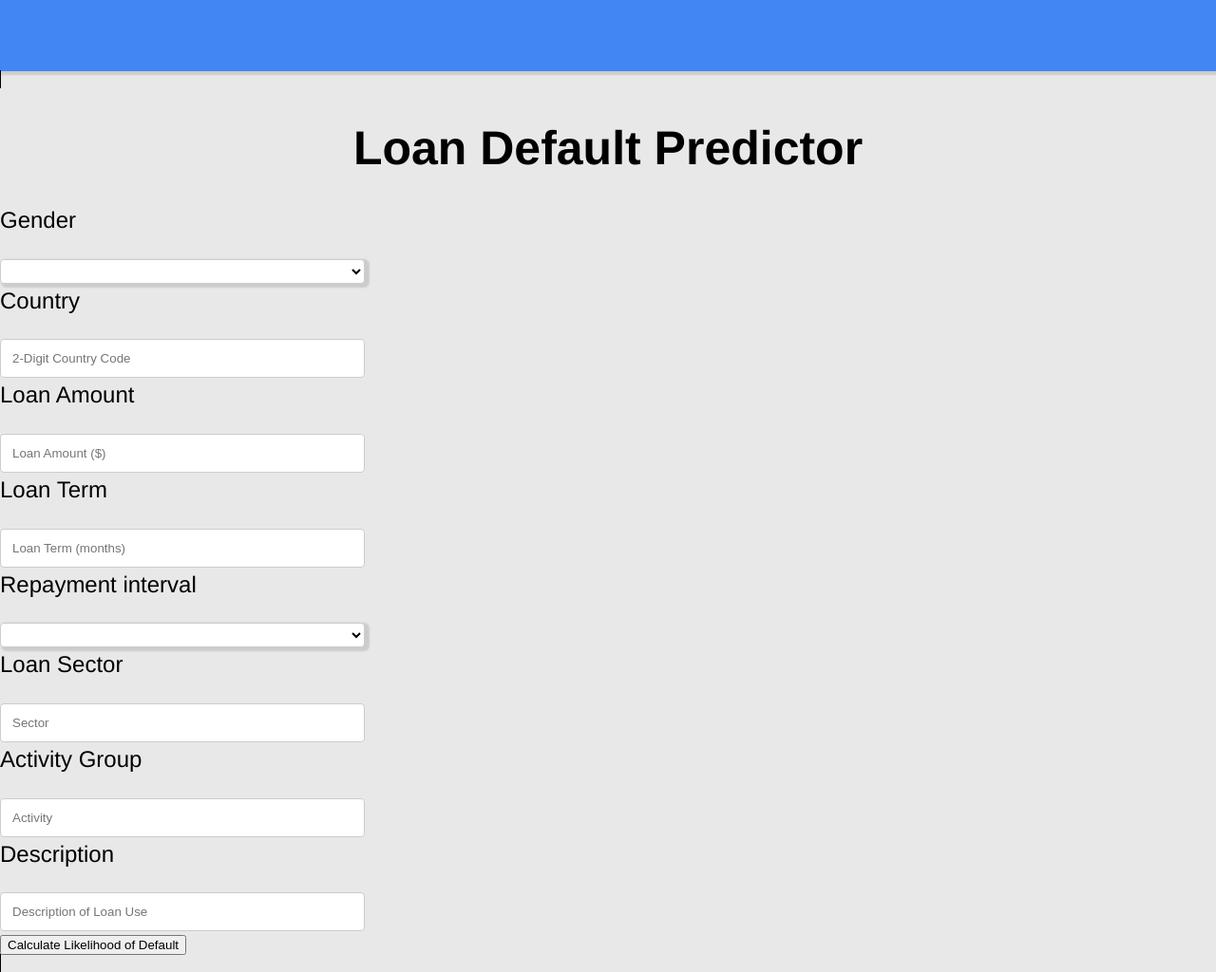
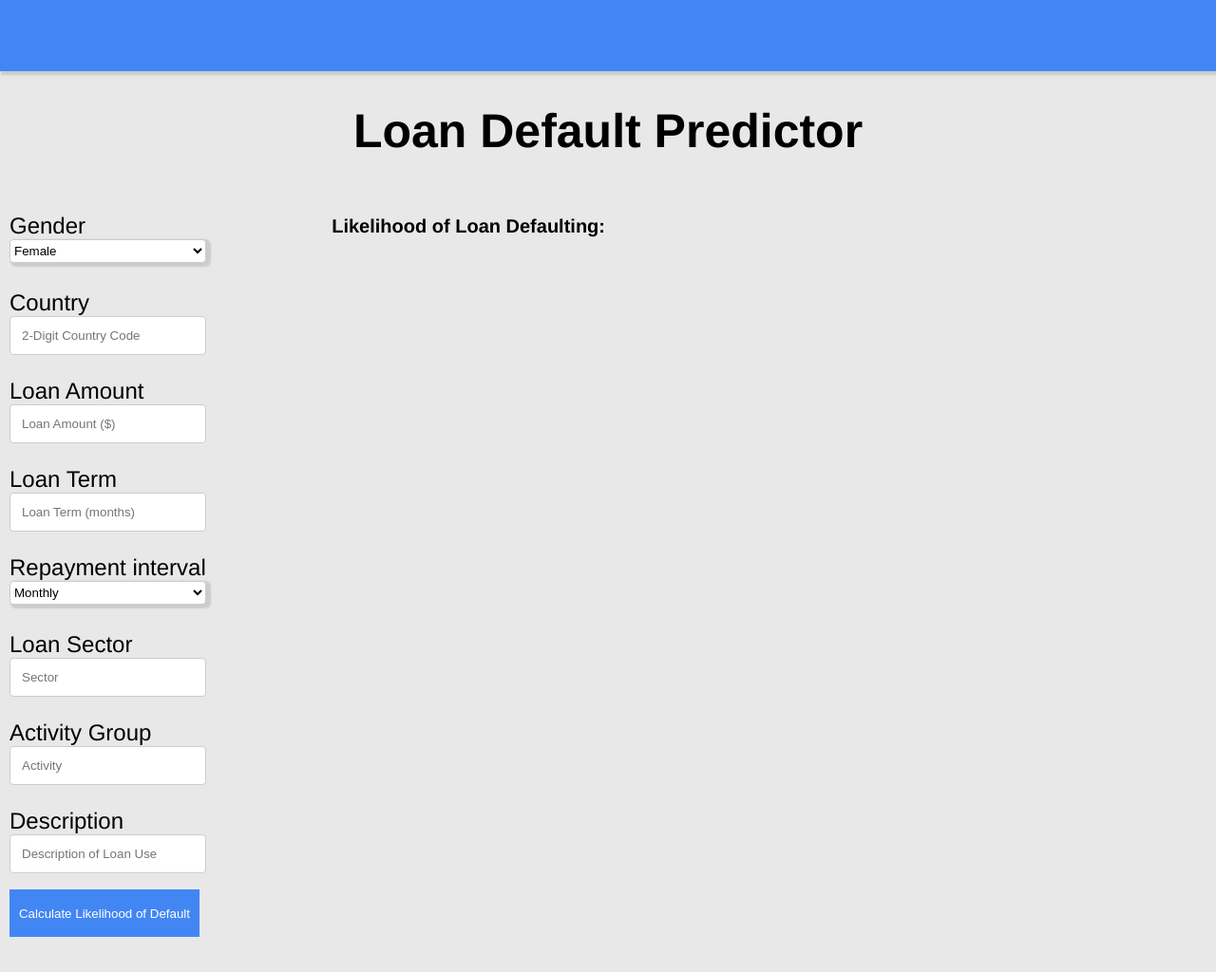
Before and after one commit to clcarver1130/dsi_capstone_project, a Flask app: page / in a window 1280 px wide. Shown: the whole page at 95% size. After the commit the page ends 987 px from the top, so only its background shows below. Run offline with Flask 2, Linux system fonts and the light colour scheme.

Commit message:
flask_app styled by Troy

```diff
--- a/flask_api/app.py
+++ b/flask_api/app.py
@@ -20,4 +20,4 @@
     return render_template('form.html', prediction=pred)
 
 if __name__ == '__main__':
-    app.run(debug=True, port=5010)
+    app.run(debug=True, port=5000)
--- a/flask_api/templates/form.html
+++ b/flask_api/templates/form.html
@@ -25,7 +25,6 @@
       }
       .container{
         display: inline;
-        border:1px solid black;
         height: 500px;
         width: 100%;
         text-align: left;
@@ -43,16 +42,15 @@
         -webkit-box-shadow: 3px 2px 2px 2px #ccc;  /* Safari 3-4, iOS 4.0.2 - 4.2, Android 2.3+ */
         -moz-box-shadow:    3px 2px 2px 2px #ccc;  /* Firefox 3.5 - 3.6 */
         box-shadow:         3px 2px 2px 2px #ccc;  /* Opera 10.5, IE 9, Firefox 4+, Chrome 6+, iOS 5 */
-        margin-top: 1em;
+        padding:0 !important;
       }
 
       input[type=text], select, textarea{
-    width: 30%;
+    width: 100%;
     padding: 12px;
     border: 1px solid #ccc;
     border-radius: 4px;
     box-sizing: border-box;
-    margin-top:2em;
     resize: vertical;
     margin-bottom: 4px;
 
@@ -63,6 +61,7 @@
   }
   label{
     font-size: 24px;
+    margin-top: 1em;
   }
   input, label{
     display: block;
@@ -73,6 +72,25 @@
     -webkit-box-shadow: 3px 2px 2px 2px #ccc;  /* Safari 3-4, iOS 4.0.2 - 4.2, Android 2.3+ */
     -moz-box-shadow:    3px 2px 2px 2px #ccc;  /* Firefox 3.5 - 3.6 */
     box-shadow:         3px 2px 2px 2px #ccc;  /* Opera 10.5, IE 9, Firefox 4+, Chrome 6+, iOS 5 */
+  }
+  button{
+    width: 200px;
+    height: 50px;
+    background: #4286f4;
+    color: white;
+    margin-top: 1em;
+    border: none;
+    cursor: pointer;
+  }
+  form{
+    display:inline-block;
+    margin-left: 10px;
+  }
+  .idk{
+    display:inline-block;
+    vertical-align: top;
+    margin-left: 10%;
+    font-size: 20px;
   }
     </style>
 
@@ -85,7 +103,6 @@
     <h1 class='MicroFinance'>Loan Default Predictor</h1>
   </div>
   <body>
-    <div className='divider'>
   <form class="" action="/" method="post">
     <label>Gender</label>
     <select>
@@ -132,10 +149,11 @@
     <button   onSubmit="onSubmit()"
      type="submit" name="button">Calculate Likelihood of Default</button>
   </form>
+  <div class="idk">
+    <h4>Likelihood of Loan Defaulting:</h4>
+    <h3>{{ prediction }}</h3>
+  </div>
 </div>
-  </div>
-  <div class="idk">
-    {{ prediction }}
-  </div>
+
   </body>
 </html>
```
